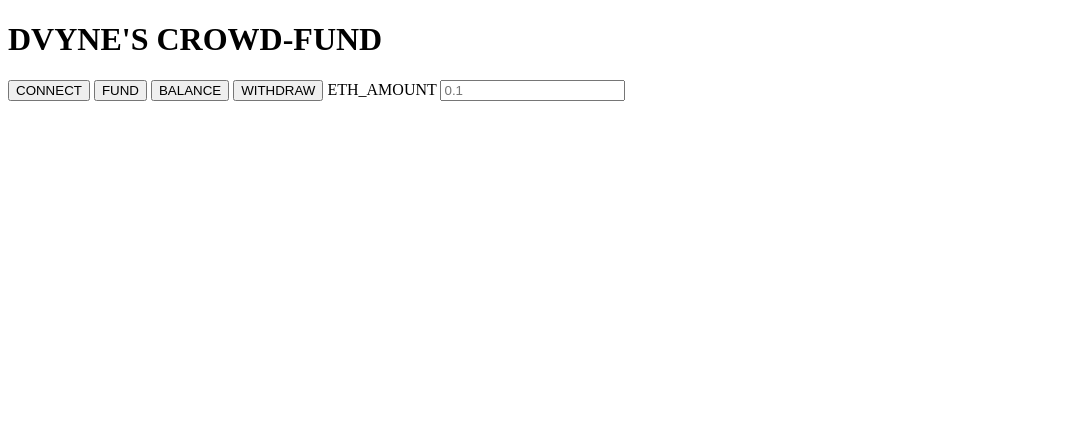
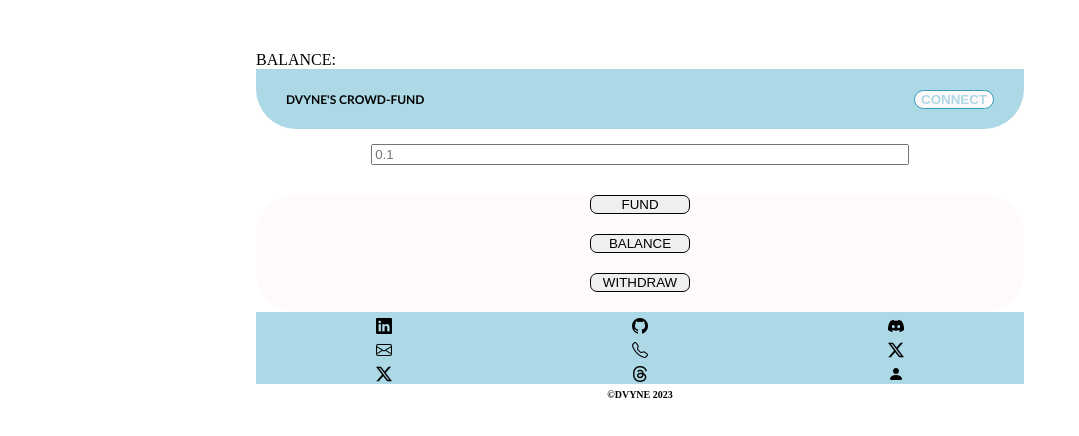
Before and after one commit to DMG-01/fullstackweb3---foundry, a plain HTML site: page index.html in a window 1280 px wide. Shown: the whole page, without its empty margins (0-1079 px from the left). Drawn offline with nearby package versions, Linux system fonts and the light colour scheme.

Commit message:
almost done if not done

```diff
--- /dev/null
+++ b/index.css
@@ -0,0 +1,108 @@
+* {
+    box-sizing:border-box;
+
+    margin:0;
+}
+body {
+    border:none;
+    border-radius:0 0 40px 40px;
+    @media only screen and (min-width: 400px){
+        border:none;
+        margin-right:10%;
+        margin-left:10%;
+        margin-top:4%;
+    }
+    @media only screen and (min-width: 600px) {
+        border:none;
+        margin-right:20%;
+        margin-left:20%;
+        margin-top:4%;
+    }
+
+}
+h1 {
+    font-size:12px;
+    font-weight:bolder;
+    font-family:'Gill Sans', 'Gill Sans MT', Calibri, 'Trebuchet MS', sans-serif;
+}
+#top{
+    display: flex;
+    flex-direction:row;
+    align-items: center;
+    justify-content: space-between;
+    padding-right:30px;
+    padding-left:30px;
+    background-color:lightblue;
+    border-radius:0 0 40px 40px;
+    height:60px;
+}
+#connect-button {
+    border-radius:30px;
+    border:1px solid rgb(56, 156, 189);
+    background-color:snow;
+    font-weight:bolder;
+    color:lightblue;
+}
+#body {
+    border: none;
+    display: flex;
+    flex-direction:column;
+    align-items:center;
+    justify-content: space-between;
+    margin-top:30px;
+    background-color: snow;
+    border-radius:40px 40px 40px 40px ;
+}
+#body button {
+    margin-bottom: 20px;
+    width:100px;
+    border:1px solid black;
+    border-radius:7px;
+    color:black;
+}
+#input {
+    display:flex;
+    align-items: center;
+    justify-content: center;
+
+    color:rgb(56, 156, 189)
+}
+input {
+    width:70%;
+    margin-top:15px;
+}
+#footer {
+    border:none;
+    display:flex;
+    flex-direction: column;
+    justify-content:space-evenly;
+    background-color: lightblue;
+}
+#footer div {
+    margin-top:3px;
+}
+#first {
+    display:flex;
+    flex-direction:row;
+    justify-content: space-around;
+}
+#second {
+    display:flex;
+    flex-direction:row;
+    justify-content: space-around;
+}
+#third{
+    display:flex;
+    flex-direction:row;
+    justify-content: space-around;
+
+}
+i {
+    color:black;
+    font-weight:100;
+}
+h3{
+    text-align:center;
+    font-size:10px;
+    margin-top:5px;
+}
--- a/index.html
+++ b/index.html
@@ -4,16 +4,42 @@
     <meta charset="UTF-8" />
     <meta name="viewport" content="width=device-width, initial-scale=1.0" />
     <title>VDYNE</title>
+    <link rel="stylesheet" href="index.css">
+    <link rel="stylesheet" href="https://cdn.jsdelivr.net/npm/bootstrap-icons@1.11.1/font/bootstrap-icons.css">
   </head>
   <body>
-    <h1 id="screen">DVYNE'S CROWD-FUND</h1>
-    <button id="connect-button">CONNECT</button>
-    <button id="fund-button">FUND</button>
-    <button id="balance-button">BALANCE</button>
-    <button id="withdraw-button">WITHDRAW</button>
+    <p id="getBalance">BALANCE:</p>
+    <div id="top">
+   <div> <h1 id="screen">DVYNE'S CROWD-FUND</h1> </div>
+    <div><button id="connect-button">CONNECT</button> </div>
+    </div>
 
-    <label for="fund">ETH_AMOUNT</label>
-    <input placeholder="0.1" id="eth-amount">
+    <div id="input"><input placeholder="0.1" id="eth-amount"></div>
+    <div id="body">
+    <div><button id="fund-button">FUND</button></div>
+    <div><button id="balance-button">BALANCE</button></div>
+    <div><button id="withdraw-button">WITHDRAW</button></div>
+    </div>
+
+    <div id="footer">
+      <div id="first">
+        <div><i class="bi bi-linkedin"></i></div>
+        <div><i class="bi bi-github"></i></div>
+        <div><i class="bi bi-discord"></i></div>
+      </div>
+      <div id="second">
+        <div><i class="bi bi-envelope"></i></div>
+        <div><i class="bi bi-telephone"></i></div>
+        <div><i class="bi bi-twitter-x"></i></div>
+      </div>
+      <div id="third">
+        <div><i class="bi bi-twitter-x"></i></div>
+        <div><i class="bi bi-threads"></i></div>
+        <div><i class="bi bi-person-fill"></i></div>
+      </div>
+    </div>
+
+    <h3>©DVYNE 2023</h3>
   </body>
   <script src="./index.js" type="module"></script>
 </html>
--- a/index.js
+++ b/index.js
@@ -5,6 +5,7 @@ const connectButton = document.getElementById("connect-button");
 const fundButton = document.getElementById("fund-button");
 const getBalanceButton = document.getElementById("balance-button");
 const withdrawButton = document.getElementById("withdraw-button")
+const getBalancee = document.getElementById("getBalance")
 
 getBalanceButton.onclick = getBalance;
 connectButton.onclick = connect;
@@ -49,8 +50,10 @@ else {
 async function getBalance() {
 if(typeof window.ethereum !== "undefined") {
 const provider = new ethers.providers.Web3Provider(window.ethereum)
-const balance = await provider.getBalance("0x64C7258F1F7Fa28c436AfCA61A1259930402db0F")
+const balance = await provider.getBalance(contractAddress)
 console.log(ethers.utils.formatEther(balance))
+const total =  ethers.utils.formatEther(balance)
+getBalancee.innerHTML = "BALANCE:" + ethers.utils.formatEther(balance)
 }
 
 }
```
